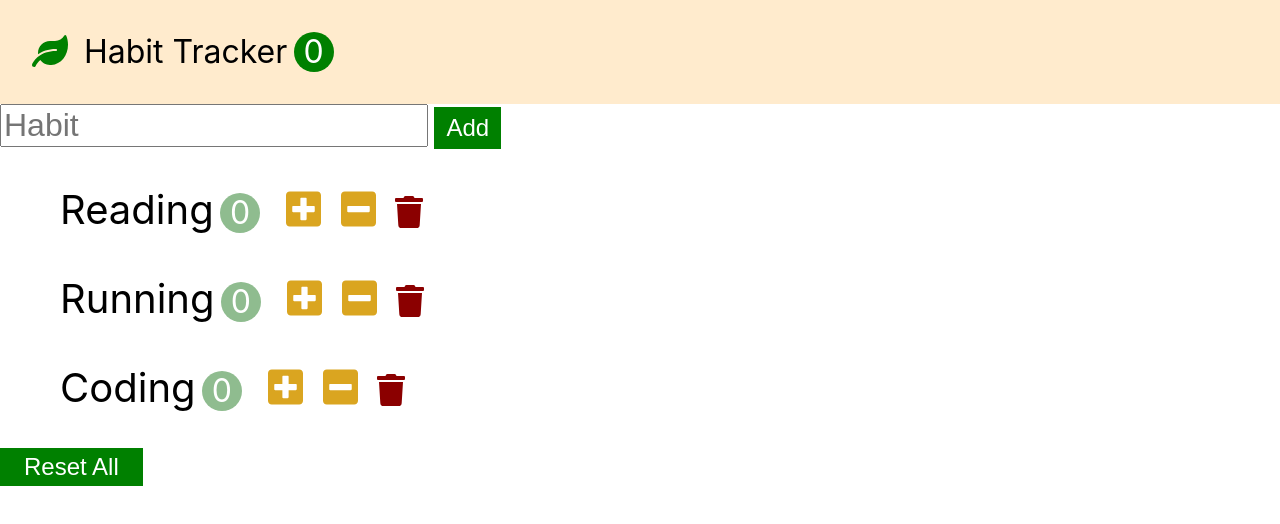
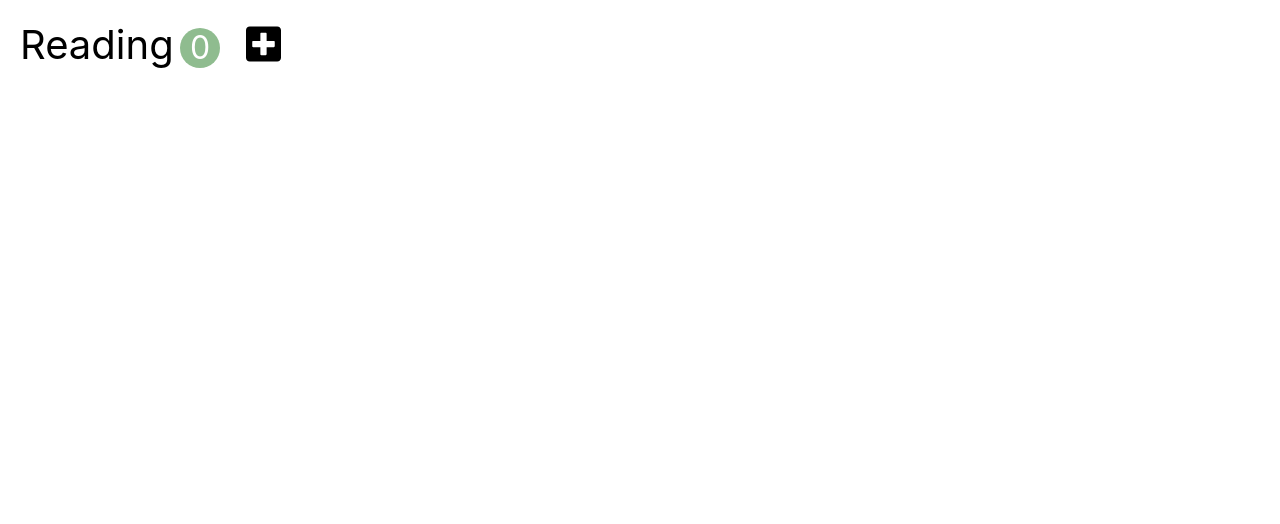
Before and after one commit to gkatldus1/habit-tracker, a React (Create React App) app: page / in a window 1280 px wide. Shown: the top 524 px of the page. Built offline with nearby package versions, Linux system fonts and the light colour scheme.

Commit message:
react-stuady

```diff
--- a/src/components/habit.jsx
+++ b/src/components/habit.jsx
@@ -1,6 +1,13 @@
 import React, { PureComponent } from "react";
 
 class Habit extends PureComponent {
+  componentDidMount() {
+    console.log(`habit: ${this.props.habit.name} mounted`);
+  }
+  componentWillUnmount() {
+    console.log(`habit: ${this.props.habit.name} will unmount`);
+  }
+
   handleIncrement = () => {
     this.props.onIncrement(this.props.habit);
   };
--- a/src/components/habitAddForm.jsx
+++ b/src/components/habitAddForm.jsx
@@ -1,21 +1,20 @@
-import React, { PureComponent } from "react";
+import React, { memo } from "react";
 
-class HabitAddForm extends PureComponent {
-  formRef = React.createRef();
-  inputRef = React.createRef();
+const HabitAddForm = memo((props) => {
+  const formRef = React.createRef();
+  const inputRef = React.createRef();
 
-  onSubmit = (event) => {
+  const onSubmit = (event) => {
     event.preventDefault();
-    const name = this.inputRef.current.value;
-    name && this.props.onAdd(name);
+    const name = inputRef.current.value;
+    name && props.onAdd(name);
     // this.inputRef.current.value = "";
-    this.formRef.current.reset();
+    formRef.current.reset();
   };
-  render() {
   return (
-      <form ref={this.formRef} className="add-form" onSubmit={this.onSubmit}>
+    <form ref={formRef} className="add-form" onSubmit={onSubmit}>
       <input
-          ref={this.inputRef}
+        ref={inputRef}
         type="text"
         className="add-input"
         placeholder="Habit"
@@ -23,7 +22,6 @@
       <button className="add-button">Add</button>
     </form>
   );
-  }
-}
+});
 
 export default HabitAddForm;
--- /dev/null
+++ b/src/components/simpleHabit.jsx
@@ -0,0 +1,31 @@
+import React, { useState, useRef, useEffect, useCallback } from "react";
+
+const SimpleHabit = (props) => {
+  const [count, setCount] = useState(0);
+  const spanRef = useRef();
+
+  const handleIncrement = useCallback(() => {
+    setCount(count + 1);
+  });
+
+  useEffect(() => {
+    console.log(`mounted & updated!: ${count}`);
+  }, []);
+
+  return (
+    <li className="habit">
+      <span ref={spanRef} className="habit-name">
+        Reading
+      </span>
+      <span className="habit-count">{count}</span>
+      <button
+        className="habit-button habit-increaase"
+        onClick={handleIncrement}
+      >
+        <i className="fas fa-plus-square"></i>
+      </button>
+    </li>
+  );
+};
+
+export default SimpleHabit;
--- a/src/index.js
+++ b/src/index.js
@@ -1,13 +1,13 @@
-import React from 'react';
-import ReactDOM from 'react-dom';
-import './index.css';
-import App from './app';
-import '@fortawesome/fontawesome-free/js/all.js';
-
+import React from "react";
+import ReactDOM from "react-dom";
+import "./index.css";
+import App from "./app";
+import "@fortawesome/fontawesome-free/js/all.js";
+import SimpleHabit from "./components/simpleHabit";
 
 ReactDOM.render(
   <React.StrictMode>
-    <App />
+    <SimpleHabit />
   </React.StrictMode>,
-  document.getElementById('root')
+  document.getElementById("root")
 );
```
Lines whose indentation alone changed are shown as unchanged.
